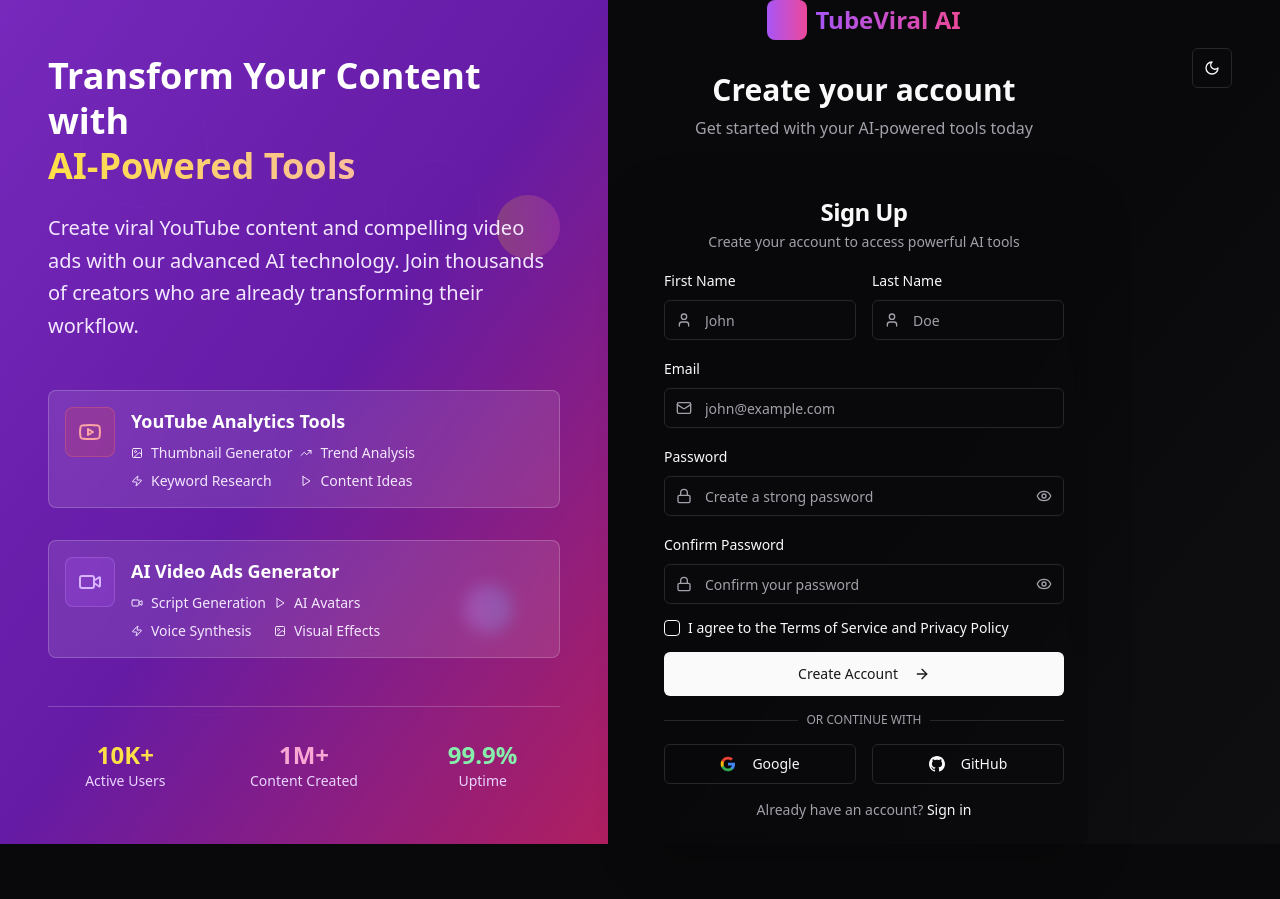
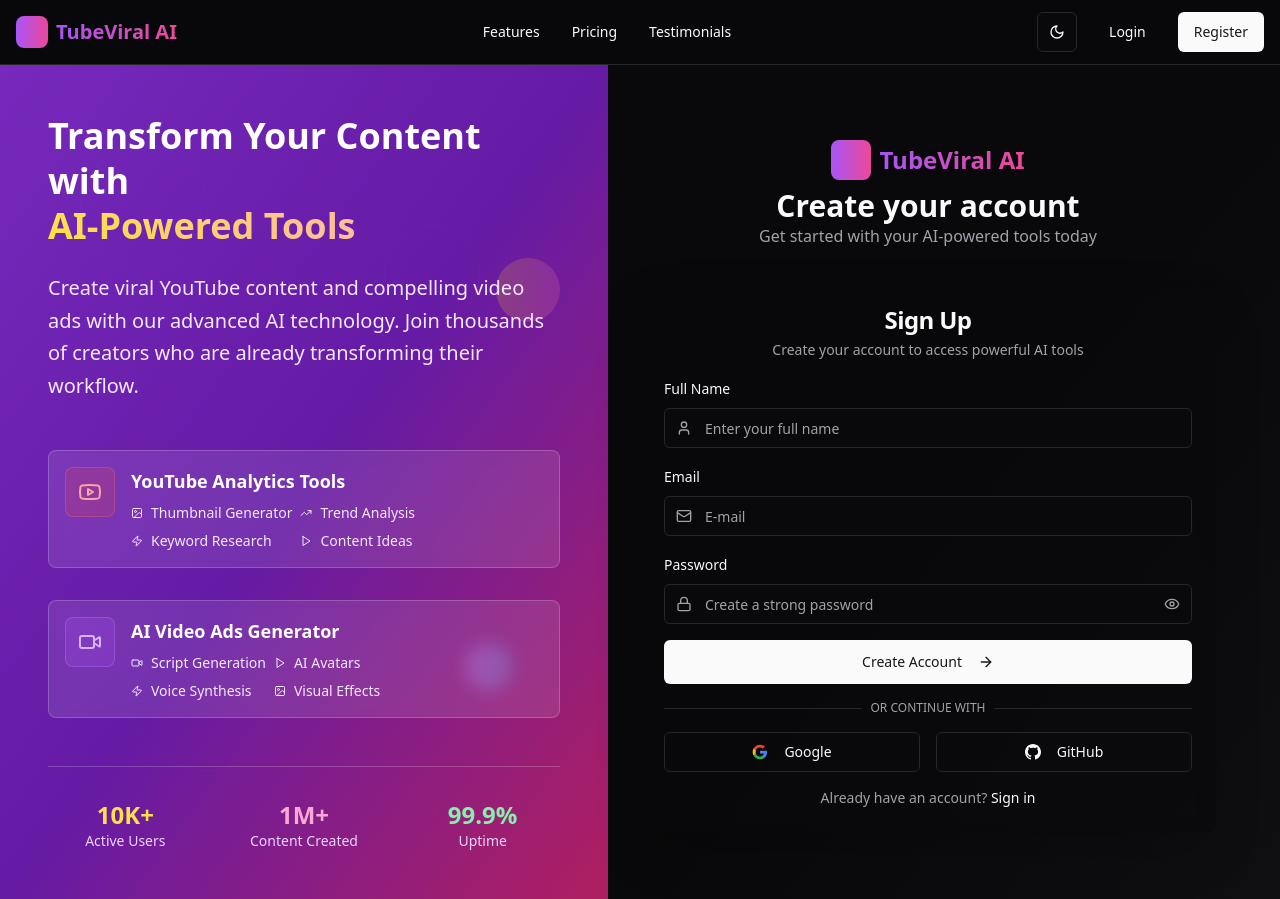
Before and after one commit to FAIZY152/saas-2, a Next.js app: page /register in a window 1280 px wide. Before the commit the page ends 844 px from the top, so only its background shows below. Built offline with nearby package versions, Linux system fonts and the light colour scheme.

Commit message:
auth-ui-fix

```diff
--- a/app/login/page.tsx
+++ b/app/login/page.tsx
@@ -18,7 +18,7 @@ import { Separator } from "@/components/ui/separator";
 import { Alert, AlertDescription } from "@/components/ui/alert";
 import { Eye, EyeOff, Mail, Lock, ArrowRight, AlertCircle } from "lucide-react";
 import { AuthLayout } from "@/components/layout/AuthLayout";
-import { ModeToggle } from "@/components/pages/other/mode-toggle";
+import { Navbar } from "@/components/pages/Main/navbar";
 
 export default function LoginPage() {
   const [showPassword, setShowPassword] = useState(false);
@@ -68,29 +68,31 @@ export default function LoginPage() {
 
   return (
     <AuthLayout>
-      <div className="w-full max-w-md space-y-8">
-        <div className="text-center">
-          <Link href="/" className="inline-flex items-center space-x-2 mb-8">
+      <div className="w-full max-w-xl space-y-8">
+        <div className="text-center mt-2">
+          <Link href="/" className="inline-flex items-center space-x-2 mb-2">
             <div className="h-10 w-10 rounded-lg bg-gradient-to-r from-purple-500 to-pink-500" />
-            <span className="text-2xl font-bold bg-gradient-to-r from-purple-500 to-pink-500 bg-clip-text text-transparent">
+            <span className="text-2xl  font-bold bg-gradient-to-r from-purple-500 to-pink-500 bg-clip-text text-transparent">
               TubeViral AI
             </span>
           </Link>
-          <h1 className="text-3xl font-bold">Welcome back</h1>
-          <p className="text-muted-foreground mt-2">
-            Sign in to your account to continue
+          <h1 className="text-3xl font-bold">Create your account</h1>
+          <p className="text-muted-foreground ">
+            Get started with your AI-powered tools today
           </p>
         </div>
 
         <Card className="border-0 shadow-2xl bg-card/50 backdrop-blur">
           <CardHeader className="space-y-1 pb-4">
-            <CardTitle className="text-2xl text-center">Sign In</CardTitle>
+            <CardTitle className="text-2xl text-center">Sign Up</CardTitle>
             <CardDescription className="text-center">
-              Enter your credentials to access your dashboard
+              Create your account to access powerful AI tools
             </CardDescription>
           </CardHeader>
           <CardContent className="space-y-4">
             <form onSubmit={handleSubmit} className="space-y-4">
+              <div className="grid grid-cols-1 gap-4"></div>
+
               <div className="space-y-2">
                 <Label htmlFor="email">Email</Label>
                 <div className="relative">
@@ -98,7 +100,7 @@ export default function LoginPage() {
                   <Input
                     id="email"
                     type="email"
-                    placeholder="Enter your email"
+                    placeholder="E-mail"
                     className="pl-10"
                     value={formData.email}
                     onChange={(e) =>
@@ -107,7 +109,9 @@ export default function LoginPage() {
                   />
                 </div>
                 {errors.email && (
-                  <Alert variant="destructive" className="py-2">
+                  <Alert
+                    variant="destructive"
+                    className=" flex justify-start items-center gap-2">
                     <AlertCircle className="h-4 w-4" />
                     <AlertDescription className="text-sm">
                       {errors.email}
@@ -117,20 +121,13 @@ export default function LoginPage() {
               </div>
 
               <div className="space-y-2">
-                <div className="flex items-center justify-between">
-                  <Label htmlFor="password">Password</Label>
-                  <Link
-                    href="/forgot-password"
-                    className="text-sm text-primary hover:underline">
-                    Forgot password?
-                  </Link>
-                </div>
+                <Label htmlFor="password">Password</Label>
                 <div className="relative">
                   <Lock className="absolute left-3 top-3 h-4 w-4 text-muted-foreground" />
                   <Input
                     id="password"
                     type={showPassword ? "text" : "password"}
-                    placeholder="Enter your password"
+                    placeholder="Create a strong password"
                     className="pl-10 pr-10"
                     value={formData.password}
                     onChange={(e) =>
@@ -151,7 +148,9 @@ export default function LoginPage() {
                   </Button>
                 </div>
                 {errors.password && (
-                  <Alert variant="destructive" className="py-2">
+                  <Alert
+                    variant="destructive"
+                    className=" flex justify-start items-center gap-2">
                     <AlertCircle className="h-4 w-4" />
                     <AlertDescription className="text-sm">
                       {errors.password}
@@ -159,7 +158,6 @@ export default function LoginPage() {
                   </Alert>
                 )}
               </div>
-
               <Button
                 type="submit"
                 className="w-full"
@@ -168,11 +166,11 @@ export default function LoginPage() {
                 {isLoading ? (
                   <div className="flex items-center gap-2">
                     <div className="h-4 w-4 animate-spin rounded-full border-2 border-current border-t-transparent" />
-                    Signing in...
+                    Creating account...
                   </div>
                 ) : (
                   <>
-                    Sign In
+                    Create Account
                     <ArrowRight className="ml-2 h-4 w-4" />
                   </>
                 )}
@@ -231,7 +229,7 @@ export default function LoginPage() {
 
             <div className="text-center text-sm">
               <span className="text-muted-foreground">
-                Don't have an account?{" "}
+                Already have an account?{" "}
               </span>
               <Link
                 href="/register"
@@ -242,9 +240,9 @@ export default function LoginPage() {
           </CardContent>
         </Card>
 
-        <div className="absolute top-4 right-4">
+        {/* <div className="absolute top-4 right-4">
           <ModeToggle />
-        </div>
+        </div> */}
       </div>
     </AuthLayout>
   );
--- a/app/register/page.tsx
+++ b/app/register/page.tsx
@@ -1,7 +1,6 @@
 "use client";
 
 import type React from "react";
-
 import { useState } from "react";
 import Link from "next/link";
 import { Button } from "@/components/ui/button";
@@ -16,7 +15,6 @@ import {
 } from "@/components/ui/card";
 import { Separator } from "@/components/ui/separator";
 import { Alert, AlertDescription } from "@/components/ui/alert";
-import { Checkbox } from "@/components/ui/checkbox";
 import {
   Eye,
   EyeOff,
@@ -27,31 +25,23 @@ import {
   AlertCircle,
 } from "lucide-react";
 import { AuthLayout } from "@/components/layout/AuthLayout";
-import { ModeToggle } from "@/components/pages/other/mode-toggle";
 
 export default function RegisterPage() {
   const [showPassword, setShowPassword] = useState(false);
   const [showConfirmPassword, setShowConfirmPassword] = useState(false);
   const [isLoading, setIsLoading] = useState(false);
   const [formData, setFormData] = useState({
-    firstName: "",
-    lastName: "",
+    fullname: "",
     email: "",
     password: "",
-    confirmPassword: "",
-    agreeToTerms: false,
   });
   const [errors, setErrors] = useState<Record<string, string>>({});
 
   const validateForm = () => {
     const newErrors: Record<string, string> = {};
 
-    if (!formData.firstName.trim()) {
+    if (!formData.fullname.trim()) {
       newErrors.firstName = "First name is required";
-    }
-
-    if (!formData.lastName.trim()) {
-      newErrors.lastName = "Last name is required";
     }
 
     if (!formData.email) {
@@ -67,16 +57,6 @@ export default function RegisterPage() {
     } else if (!/(?=.*[a-z])(?=.*[A-Z])(?=.*\d)/.test(formData.password)) {
       newErrors.password =
         "Password must contain at least one uppercase letter, one lowercase letter, and one number";
-    }
-
-    if (!formData.confirmPassword) {
-      newErrors.confirmPassword = "Please confirm your password";
-    } else if (formData.password !== formData.confirmPassword) {
-      newErrors.confirmPassword = "Passwords do not match";
-    }
-
-    if (!formData.agreeToTerms) {
-      newErrors.agreeToTerms = "You must agree to the terms and conditions";
     }
 
     setErrors(newErrors);
@@ -103,16 +83,16 @@ export default function RegisterPage() {
 
   return (
     <AuthLayout>
-      <div className="w-full max-w-md space-y-8">
-        <div className="text-center">
-          <Link href="/" className="inline-flex items-center space-x-2 mb-8">
+      <div className="w-full max-w-xl space-y-8">
+        <div className="text-center mt-2">
+          <Link href="/" className="inline-flex items-center space-x-2 mb-2">
             <div className="h-10 w-10 rounded-lg bg-gradient-to-r from-purple-500 to-pink-500" />
-            <span className="text-2xl font-bold bg-gradient-to-r from-purple-500 to-pink-500 bg-clip-text text-transparent">
+            <span className="text-2xl  font-bold bg-gradient-to-r from-purple-500 to-pink-500 bg-clip-text text-transparent">
               TubeViral AI
             </span>
           </Link>
           <h1 className="text-3xl font-bold">Create your account</h1>
-          <p className="text-muted-foreground mt-2">
+          <p className="text-muted-foreground ">
             Get started with your AI-powered tools today
           </p>
         </div>
@@ -126,52 +106,29 @@ export default function RegisterPage() {
           </CardHeader>
           <CardContent className="space-y-4">
             <form onSubmit={handleSubmit} className="space-y-4">
-              <div className="grid grid-cols-2 gap-4">
+              <div className="grid grid-cols-1 gap-4">
                 <div className="space-y-2">
-                  <Label htmlFor="firstName">First Name</Label>
+                  <Label htmlFor="fullname">Full Name</Label>
                   <div className="relative">
                     <User className="absolute left-3 top-3 h-4 w-4 text-muted-foreground" />
                     <Input
-                      id="firstName"
+                      id="fullname"
                       type="text"
-                      placeholder="John"
+                      placeholder="Enter your full name"
                       className="pl-10"
-                      value={formData.firstName}
+                      value={formData.fullname}
                       onChange={(e) =>
-                        setFormData({ ...formData, firstName: e.target.value })
+                        setFormData({ ...formData, fullname: e.target.value })
                       }
                     />
                   </div>
                   {errors.firstName && (
-                    <Alert variant="destructive" className="py-2">
+                    <Alert
+                      variant="destructive"
+                      className=" flex justify-start items-center gap-2">
                       <AlertCircle className="h-4 w-4" />
                       <AlertDescription className="text-sm">
                         {errors.firstName}
-                      </AlertDescription>
-                    </Alert>
-                  )}
-                </div>
-
-                <div className="space-y-2">
-                  <Label htmlFor="lastName">Last Name</Label>
-                  <div className="relative">
-                    <User className="absolute left-3 top-3 h-4 w-4 text-muted-foreground" />
-                    <Input
-                      id="lastName"
-                      type="text"
-                      placeholder="Doe"
-                      className="pl-10"
-                      value={formData.lastName}
-                      onChange={(e) =>
-                        setFormData({ ...formData, lastName: e.target.value })
-                      }
-                    />
-                  </div>
-                  {errors.lastName && (
-                    <Alert variant="destructive" className="py-2">
-                      <AlertCircle className="h-4 w-4" />
-                      <AlertDescription className="text-sm">
-                        {errors.lastName}
                       </AlertDescription>
                     </Alert>
                   )}
@@ -185,7 +142,7 @@ export default function RegisterPage() {
                   <Input
                     id="email"
                     type="email"
-                    placeholder="john@example.com"
+                    placeholder="E-mail"
                     className="pl-10"
                     value={formData.email}
                     onChange={(e) =>
@@ -194,7 +151,9 @@ export default function RegisterPage() {
                   />
                 </div>
                 {errors.email && (
-                  <Alert variant="destructive" className="py-2">
+                  <Alert
+                    variant="destructive"
+                    className=" flex justify-start items-center gap-2">
                     <AlertCircle className="h-4 w-4" />
                     <AlertDescription className="text-sm">
                       {errors.email}
@@ -231,7 +190,9 @@ export default function RegisterPage() {
                   </Button>
                 </div>
                 {errors.password && (
-                  <Alert variant="destructive" className="py-2">
+                  <Alert
+                    variant="destructive"
+                    className=" flex justify-start items-center gap-2">
                     <AlertCircle className="h-4 w-4" />
                     <AlertDescription className="text-sm">
                       {errors.password}
@@ -239,88 +200,6 @@ export default function RegisterPage() {
                   </Alert>
                 )}
               </div>
-
-              <div className="space-y-2">
-                <Label htmlFor="confirmPassword">Confirm Password</Label>
-                <div className="relative">
-                  <Lock className="absolute left-3 top-3 h-4 w-4 text-muted-foreground" />
-                  <Input
-                    id="confirmPassword"
-                    type={showConfirmPassword ? "text" : "password"}
-                    placeholder="Confirm your password"
-                    className="pl-10 pr-10"
-                    value={formData.confirmPassword}
-                    onChange={(e) =>
-                      setFormData({
-                        ...formData,
-                        confirmPassword: e.target.value,
-                      })
-                    }
-                  />
-                  <Button
-                    type="button"
-                    variant="ghost"
-                    size="sm"
-                    className="absolute right-0 top-0 h-full px-3 py-2 hover:bg-transparent"
-                    onClick={() =>
-                      setShowConfirmPassword(!showConfirmPassword)
-                    }>
-                    {showConfirmPassword ? (
-                      <EyeOff className="h-4 w-4 text-muted-foreground" />
-                    ) : (
-                      <Eye className="h-4 w-4 text-muted-foreground" />
-                    )}
-                  </Button>
-                </div>
-                {errors.confirmPassword && (
-                  <Alert variant="destructive" className="py-2">
-                    <AlertCircle className="h-4 w-4" />
-                    <AlertDescription className="text-sm">
-                      {errors.confirmPassword}
-                    </AlertDescription>
-                  </Alert>
-                )}
-              </div>
-
-              <div className="space-y-2">
-                <div className="flex items-center space-x-2">
-                  <Checkbox
-                    id="terms"
-                    checked={formData.agreeToTerms}
-                    onCheckedChange={(checked) =>
-                      setFormData({
-                        ...formData,
-                        agreeToTerms: checked as boolean,
-                      })
-                    }
-                  />
-                  <Label
-                    htmlFor="terms"
-                    className="text-sm leading-none peer-disabled:cursor-not-allowed peer-disabled:opacity-70">
-                    I agree to the{" "}
-                    <Link
-                      href="/terms"
-                      className="text-primary hover:underline">
-                      Terms of Service
-                    </Link>{" "}
-                    and{" "}
-                    <Link
-                      href="/privacy"
-                      className="text-primary hover:underline">
-                      Privacy Policy
-                    </Link>
-                  </Label>
-                </div>
-                {errors.agreeToTerms && (
-                  <Alert variant="destructive" className="py-2">
-                    <AlertCircle className="h-4 w-4" />
-                    <AlertDescription className="text-sm">
-                      {errors.agreeToTerms}
-                    </AlertDescription>
-                  </Alert>
-                )}
-              </div>
-
               <Button
                 type="submit"
                 className="w-full"
@@ -403,9 +282,9 @@ export default function RegisterPage() {
           </CardContent>
         </Card>
 
-        <div className="absolute top-4 right-4">
+        {/* <div className="absolute top-4 right-4">
           <ModeToggle />
-        </div>
+        </div> */}
       </div>
     </AuthLayout>
   );
--- a/components/layout/AuthLayout.tsx
+++ b/components/layout/AuthLayout.tsx
@@ -1,9 +1,12 @@
 "use client";
 import type React from "react";
 import { Youtube, Video, Play, TrendingUp, Zap, ImageIcon } from "lucide-react";
+import { Navbar } from "../pages/Main/navbar";
 
 export function AuthLayout({ children }: { children: React.ReactNode }) {
   return (
+    <div>
+      <Navbar />
       <div className="min-h-screen flex">
         {/* Left side - Visual content */}
         <div className="hidden lg:flex lg:flex-1 relative overflow-hidden">
@@ -28,8 +31,8 @@ export function AuthLayout({ children }: { children: React.ReactNode }) {
 
               <p className="text-xl text-purple-100 mb-12 leading-relaxed">
                 Create viral YouTube content and compelling video ads with our
-              advanced AI technology. Join thousands of creators who are already
-              transforming their workflow.
+                advanced AI technology. Join thousands of creators who are
+                already transforming their workflow.
               </p>
 
               <div className="space-y-8">
@@ -127,5 +130,6 @@ export function AuthLayout({ children }: { children: React.ReactNode }) {
           <div className="relative z-10 w-full">{children}</div>
         </div>
       </div>
+    </div>
   );
 }
--- a/components/pages/other/mode-toggle.tsx
+++ b/components/pages/other/mode-toggle.tsx
@@ -1,27 +1,29 @@
-"use client"
-import { Moon, Sun } from "lucide-react"
-import { useTheme } from "next-themes"
+"use client";
 
-import { Button } from "@/components/ui/button"
-import { DropdownMenu, DropdownMenuContent, DropdownMenuItem, DropdownMenuTrigger } from "@/components/ui/dropdown-menu"
+import { Moon, Sun } from "lucide-react";
+import { useTheme } from "next-themes";
+import { useEffect, useState } from "react";
+import { Button } from "@/components/ui/button";
 
 export function ModeToggle() {
-  const { setTheme } = useTheme()
+  const { theme, setTheme } = useTheme();
+  const [mounted, setMounted] = useState(false);
+
+  useEffect(() => {
+    setMounted(true);
+  }, []);
+
+  if (!mounted) return null;
+
+  const toggleTheme = () => {
+    setTheme(theme === "dark" ? "light" : "dark");
+  };
 
   return (
-    <DropdownMenu>
-      <DropdownMenuTrigger asChild>
-        <Button variant="outline" size="icon">
-          <Sun className="h-[1.2rem] w-[1.2rem] rotate-0 scale-100 transition-all dark:-rotate-90 dark:scale-0" />
-          <Moon className="absolute h-[1.2rem] w-[1.2rem] rotate-90 scale-0 transition-all dark:rotate-0 dark:scale-100" />
-          <span className="sr-only">Toggle theme</span>
-        </Button>
-      </DropdownMenuTrigger>
-      <DropdownMenuContent align="end">
-        <DropdownMenuItem onClick={() => setTheme("light")}>Light</DropdownMenuItem>
-        <DropdownMenuItem onClick={() => setTheme("dark")}>Dark</DropdownMenuItem>
-        <DropdownMenuItem onClick={() => setTheme("system")}>System</DropdownMenuItem>
-      </DropdownMenuContent>
-    </DropdownMenu>
-  )
+    <Button variant="outline" size="icon" onClick={toggleTheme}>
+      <Sun className="h-[1.2rem] w-[1.2rem] rotate-0 scale-100 transition-all dark:-rotate-90 dark:scale-0" />
+      <Moon className="absolute h-[1.2rem] w-[1.2rem] rotate-90 scale-0 transition-all dark:rotate-0 dark:scale-100" />
+      <span className="sr-only">Toggle theme</span>
+    </Button>
+  );
 }
```
Lines whose indentation alone changed are shown as unchanged.
